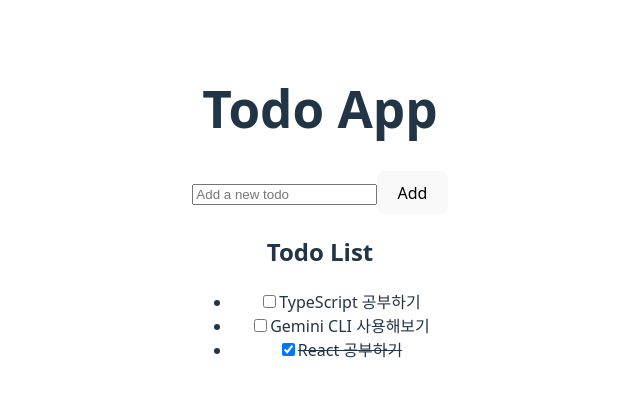
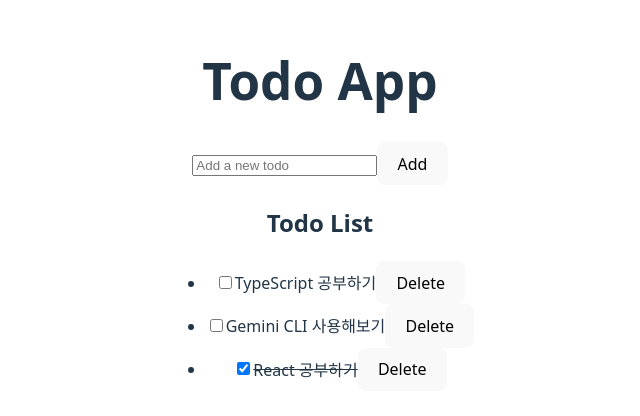
Before and after one commit to jaegap-tech/todolist-app, a React (Vite) app in the folder todolist-app/: page / in a window 1280 px wide. Shown: the part 188-604 px from the top of the page, without its empty margins (320-960 px from the left). Built offline with nearby package versions, Linux system fonts and the light colour scheme.

Commit message:
feat: 할 일 상태 관리 로직 구현
- 'useTodos' 커스텀 훅 구현

- 할 일 추가, 수정, 삭제, 완료 상태 토글 로직 구현

- 로컬 스토리지 연동을 통한 상태 영속성 확보

작업 4.0 완료

```diff
--- a/todolist-app/src/App.tsx
+++ b/todolist-app/src/App.tsx
@@ -1,13 +1,16 @@
 import AddTodoForm from './components/AddTodoForm';
 import TodoList from './components/TodoList';
 import './App.css';
+import { useTodos } from './hooks/useTodos'; // Import useTodos
 
 function App() {
+  const { todos, addTodo, deleteTodo, toggleTodo } = useTodos(); // Use the custom hook
+
   return (
     <>
       <h1>Todo App</h1>
-      <AddTodoForm />
-      <TodoList />
+      <AddTodoForm onAddTodo={addTodo} /> {/* Pass addTodo as a prop */}
+      <TodoList todos={todos} onDelete={deleteTodo} onToggle={toggleTodo} /> {/* Pass todos, deleteTodo, and toggleTodo as props */}
     </>
   );
 }
--- a/todolist-app/src/components/AddTodoForm.tsx
+++ b/todolist-app/src/components/AddTodoForm.tsx
@@ -1,13 +1,16 @@
 import React, { useState } from 'react';
 
-const AddTodoForm = () => {
+interface AddTodoFormProps {
+  onAddTodo: (text: string) => void;
+}
+
+const AddTodoForm: React.FC<AddTodoFormProps> = ({ onAddTodo }) => {
   const [text, setText] = useState('');
 
   const handleSubmit = (e: React.FormEvent) => {
     e.preventDefault();
-    if (!text.trim()) return; // Don't add empty todos
-    console.log('New Todo:', text);
-    // The actual logic to add the todo will be in a later task
+    if (!text.trim()) return;
+    onAddTodo(text); // Call the prop function
     setText('');
   };
 
--- a/todolist-app/src/components/TodoItem.tsx
+++ b/todolist-app/src/components/TodoItem.tsx
@@ -3,19 +3,22 @@ import type { Todo } from '../types/todo';
 
 interface TodoItemProps {
   todo: Todo;
+  onDelete: (id: number) => void;
+  onToggle: (id: number) => void; // Callback for toggling completion status
 }
 
-const TodoItem: React.FC<TodoItemProps> = ({ todo }) => {
+const TodoItem: React.FC<TodoItemProps> = ({ todo, onDelete, onToggle }) => {
   return (
     <li>
       <input
         type="checkbox"
         checked={todo.completed}
-        // onChange will be added in a later task
+        onChange={() => onToggle(todo.id)} // Call onToggle when checkbox is clicked
       />
       <span style={{ textDecoration: todo.completed ? 'line-through' : 'none' }}>
         {todo.text}
       </span>
+      <button onClick={() => onDelete(todo.id)}>Delete</button>
     </li>
   );
 };
--- a/todolist-app/src/components/TodoList.tsx
+++ b/todolist-app/src/components/TodoList.tsx
@@ -1,10 +1,16 @@
 import React from 'react';
-import { DUMMY_TODOS } from '../data/todos';
+import type { Todo } from '../types/todo';
 import TodoItem from './TodoItem';
 
-const TodoList = () => {
+interface TodoListProps {
+  todos: Todo[];
+  onDelete: (id: number) => void;
+  onToggle: (id: number) => void; // Callback for toggling completion status
+}
+
+const TodoList: React.FC<TodoListProps> = ({ todos, onDelete, onToggle }) => {
   // Create a mutable copy for sorting
-  const sortedTodos = [...DUMMY_TODOS].sort((a, b) => {
+  const sortedTodos = [...todos].sort((a, b) => {
     // Incomplete todos (false) come before completed todos (true)
     // So, if a is completed and b is not, a comes after b (return 1)
     // If a is not completed and b is completed, a comes before b (return -1)
@@ -23,7 +29,7 @@ const TodoList = () => {
       <h2>Todo List</h2>
       <ul>
         {sortedTodos.map(todo => (
-          <TodoItem key={todo.id} todo={todo} />
+          <TodoItem key={todo.id} todo={todo} onDelete={onDelete} onToggle={onToggle} />
         ))}
       </ul>
     </div>
--- /dev/null
+++ b/todolist-app/src/hooks/useTodos.ts
@@ -0,0 +1,54 @@
+import { useState, useEffect } from 'react';
+import type { Todo } from '../types/todo';
+import { loadFromLocalStorage, saveToLocalStorage } from '../services/localStorage';
+import { DUMMY_TODOS } from '../data/todos'; // For initial load if local storage is empty
+
+const TODO_STORAGE_KEY = 'todos';
+
+export const useTodos = () => {
+  const [todos, setTodos] = useState<Todo[]>(() => {
+    const storedTodos = loadFromLocalStorage<Todo[]>(TODO_STORAGE_KEY);
+    return storedTodos || DUMMY_TODOS; // Load from storage or use dummy data
+  });
+
+  useEffect(() => {
+    saveToLocalStorage(TODO_STORAGE_KEY, todos);
+  }, [todos]);
+
+  const addTodo = (text: string) => {
+    const newTodo: Todo = {
+      id: Date.now(), // Simple unique ID
+      text,
+      completed: false,
+    };
+    setTodos((prevTodos) => [...prevTodos, newTodo]);
+  };
+
+  const updateTodo = (id: number, newText: string) => {
+    setTodos((prevTodos) =>
+      prevTodos.map((todo) =>
+        todo.id === id ? { ...todo, text: newText } : todo
+      )
+    );
+  };
+
+  const deleteTodo = (id: number) => {
+    setTodos((prevTodos) => prevTodos.filter((todo) => todo.id !== id));
+  };
+
+  const toggleTodo = (id: number) => {
+    setTodos((prevTodos) =>
+      prevTodos.map((todo) =>
+        todo.id === id ? { ...todo, completed: !todo.completed } : todo
+      )
+    );
+  };
+
+  return {
+    todos,
+    addTodo,
+    updateTodo,
+    deleteTodo,
+    toggleTodo,
+  };
+};
```
Also changed, not shown: 1 other file (tests, documents, lock files or other folders).
